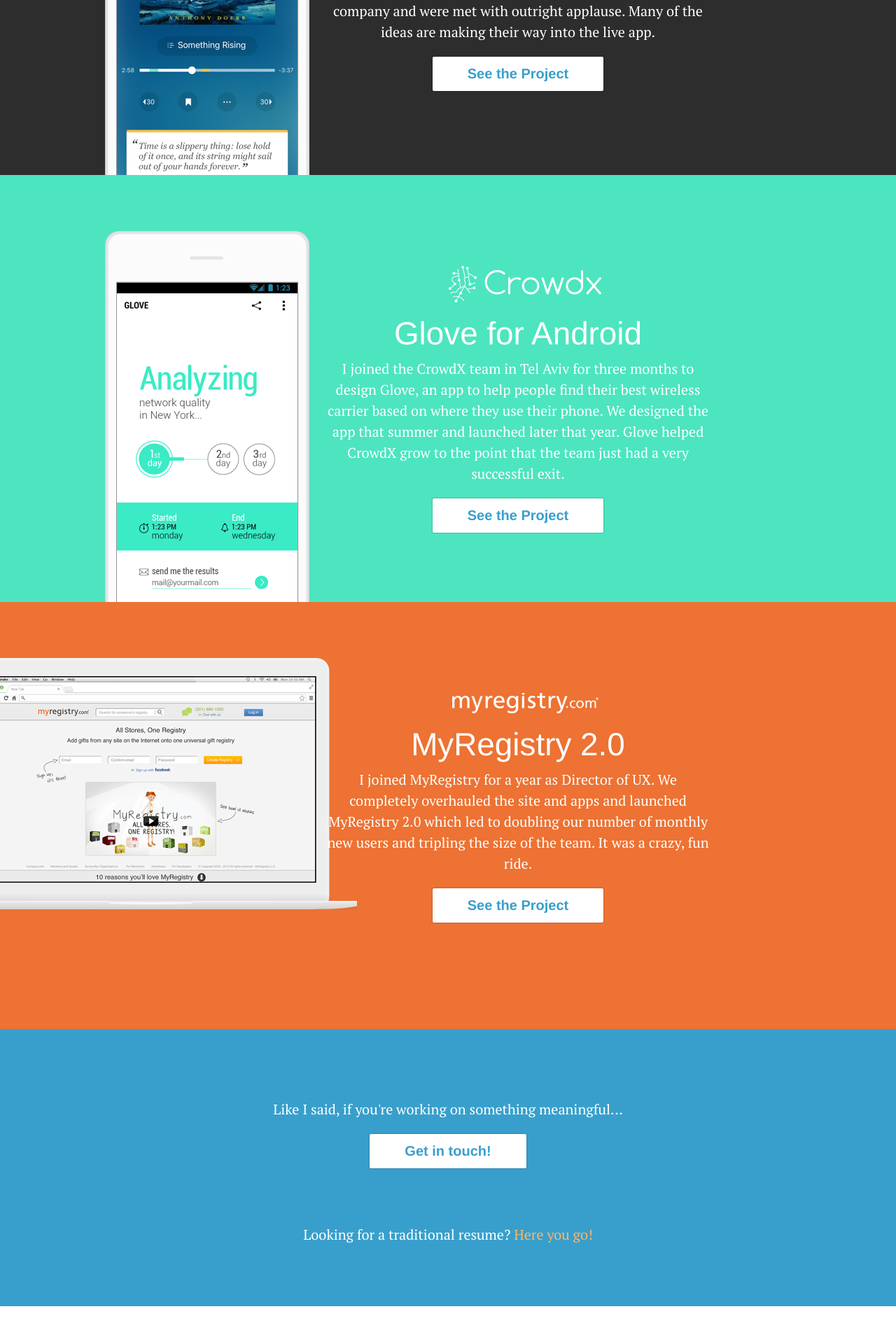
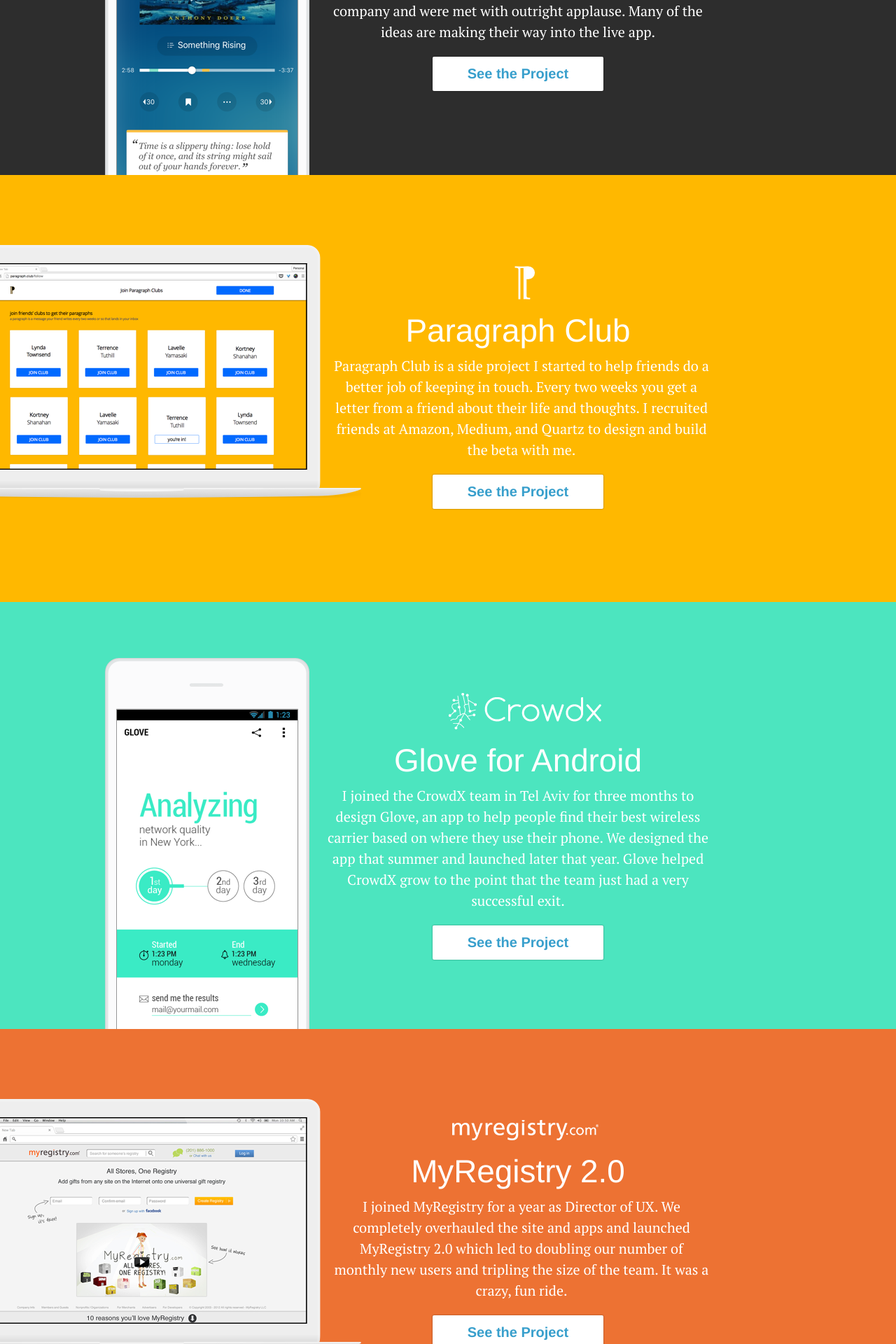
Before and after one commit to aarowilso/portfolioSite1, a Jekyll site: the page built from index.html, in a window 1280 px wide. Shown: the part 1640-3560 px from the top of the page at 70% size. Built offline with Jekyll 4.4.1, drawn with Linux system fonts in a browser that asks for light colours; before the commit the page ends 3506 px from its top, so only the background shows below that.

Commit message:
add paragraph

```diff
--- a/_data/resources.yml
+++ b/_data/resources.yml
@@ -15,6 +15,13 @@
 spartaLogo: 'audibleLogo.png'
 spartaLink: http://about.audible.com
 
+paragraphTitle: Paragraph Club
+paragraphDescription: >
+   Paragraph Club is a side project I started to help friends do a better job of keeping in touch. Every two weeks you get a letter from a friend about their life and thoughts. I recruited friends at Amazon, Medium, and Quartz to design and build the beta with me.
+paragraphScreenshot: 'paragraphScreenshot.png'
+paragraphLogo: 'paragraphLogo.png'
+paragraphLink: http://paragraph.club
+
 gloveTitle: Glove for Android
 gloveDescription: >
   I joined the CrowdX team in Tel Aviv for three months to design Glove, an app to help people find their best wireless carrier based on where they use their phone. We designed the app that summer and launched later that year. Glove helped CrowdX grow to the point that the team just had a very successful exit.
--- a/_layouts/front.html
+++ b/_layouts/front.html
@@ -27,6 +27,16 @@
 	link = site.data.resources.spartaLink
 	%}
 
+	<!-- Paragraph -->
+	{% include project.html
+	projectClass='paragraph'
+	logo = site.data.resources.paragraphLogo
+	title = site.data.resources.paragraphTitle
+	description=site.data.resources.paragraphDescription
+	screenshot = site.data.resources.paragraphScreenshot
+	link = site.data.resources.paragraphLink
+	%}
+
 	<!-- Glove -->
 	{% include project.html
 	projectClass='glove'
--- a/_sass/_base.scss
+++ b/_sass/_base.scss
@@ -199,6 +199,17 @@
     background-color: #2d2d2d;
 }
 
+.paragraph {
+    background-color: #FFB800;
+     .screenshot {
+        left: -360px;
+        padding-top: 20px;
+    }
+    .descriptionText {
+        margin-left: 10px;
+    }
+}
+
 .glove {
     background-color: #4CE5BF;
 }
@@ -206,7 +217,11 @@
 .myregistry {
     background-color: #ED7233;
     .screenshot {
-        left: -375px;
+        left: -360px;
+        padding-top: 20px;
+    }
+    .descriptionText {
+        margin-left: 10px;
     }
 }
 
```
Also changed, not shown: img/featuredScreenshots/myregistryScreenshot.png, img/featuredScreenshots/paragraphScreenshot.png (added), img/logos/paragraphLogo.png (added).
